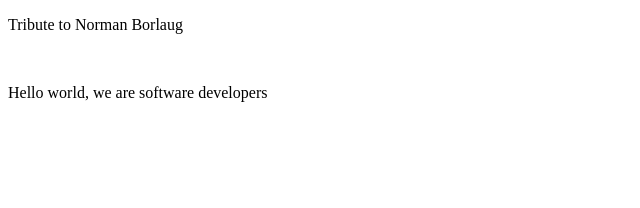
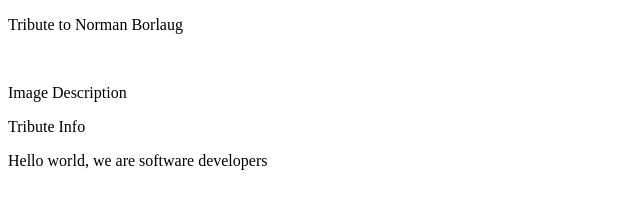
Before and after one commit to dielupovissa/simba_aivar_microverse, a plain HTML site: page index.html in a window 1280 px wide. Shown: the whole page, without its empty margins (0-640 px from the left). Drawn offline with Linux system fonts and the light colour scheme.

Commit message:
5th and 6th steps done

```diff
--- a/index.html
+++ b/index.html
@@ -25,6 +25,8 @@
       <p id="title">Tribute to Norman Borlaug</p>
       <div id = "img-div">
         <img id = "image">
+        <p id="img-caption">Image Description</p>
+        <p id="tribute-info">Tribute Info</p>
       </div>
       <p>Hello world, we are software developers</p>
     </div>
```
